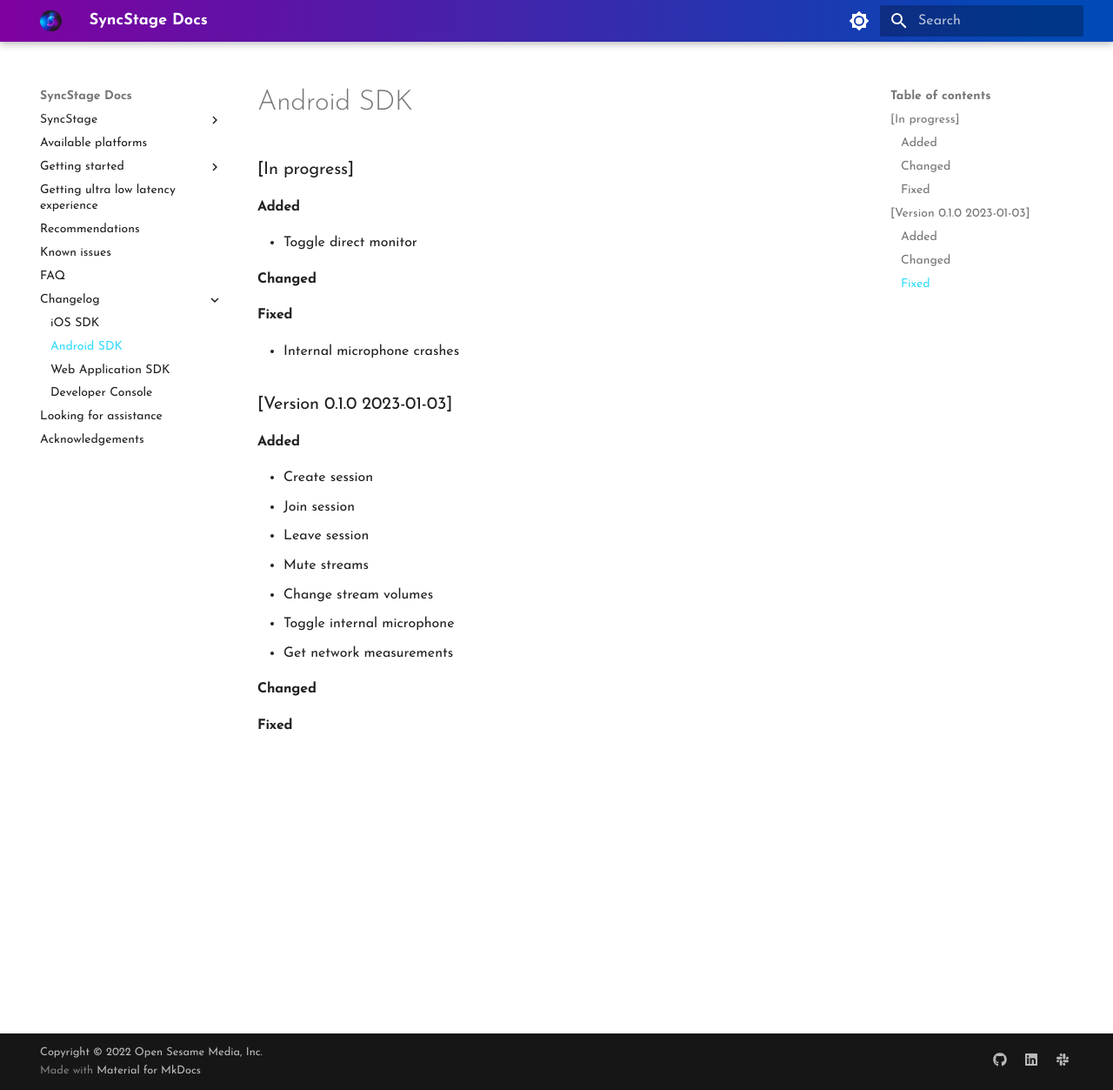
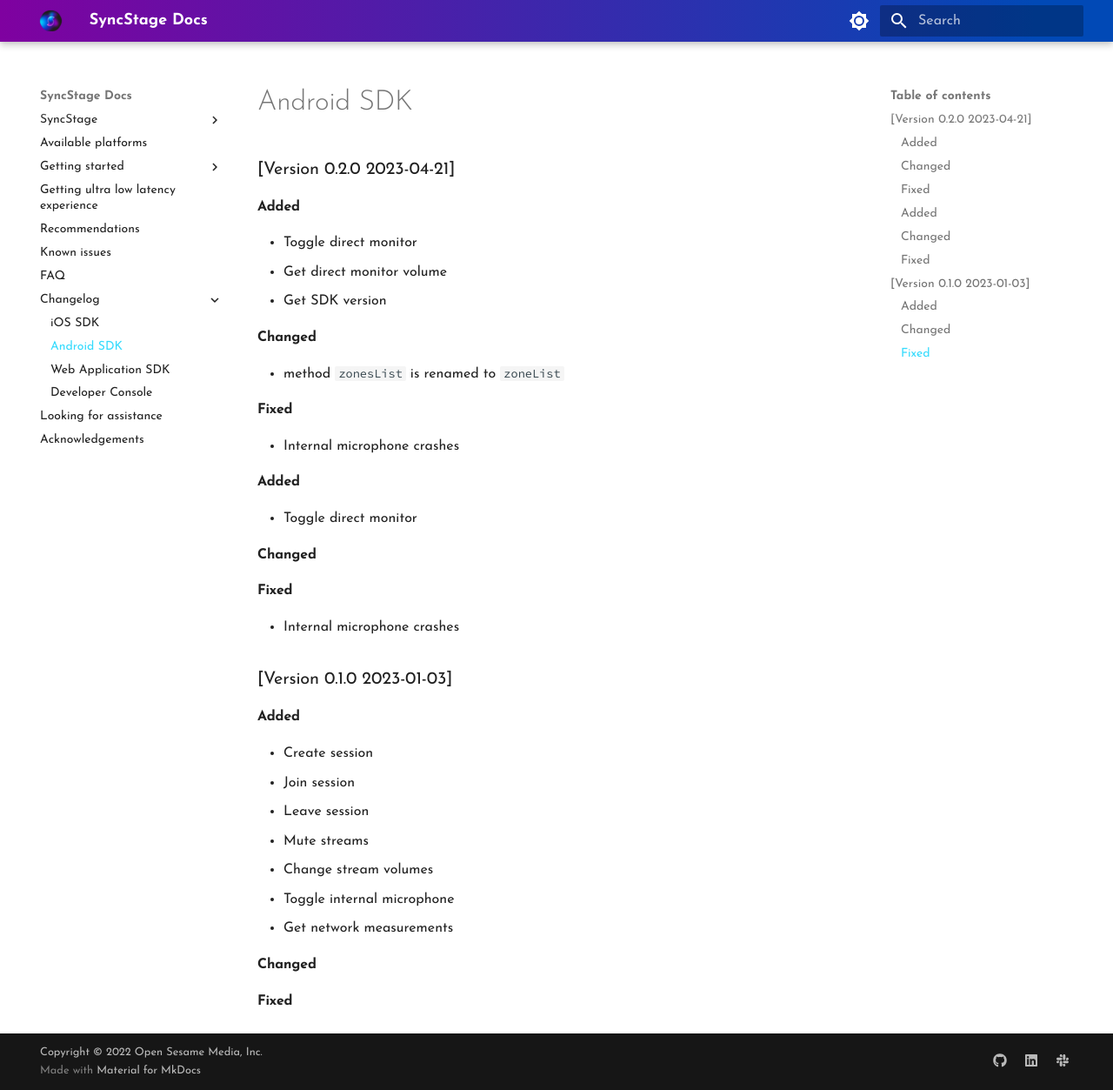
Before and after one commit to opensesamemedia/syncstage-docs, an MkDocs documentation site: the page built from docs/android-changelog.md, in a window 1280 px wide and 1253 px high. Shown: the whole window at 87% size. Built offline with MkDocs 1.6.1 and Material for MkDocs 9.7.7, drawn with Linux system fonts in a browser that asks for light colours.

Commit message:
added Android 0.2.0 known issues and updated integration info

```diff
--- a/docs/android-changelog.md
+++ b/docs/android-changelog.md
@@ -1,4 +1,15 @@
-### [In progress]
+### [Version 0.2.0 2023-04-21]
+#### Added
+
+* Toggle direct monitor
+* Get direct monitor volume
+* Get SDK version
+
+#### Changed
+* method `zonesList` is renamed to `zoneList`
+
+#### Fixed
+* Internal microphone crashes
 
 #### Added
 
```
Also changed, not shown: docs/android-integration.md (+12 -3 lines), docs/known-issues.md (+7 -2 lines).
